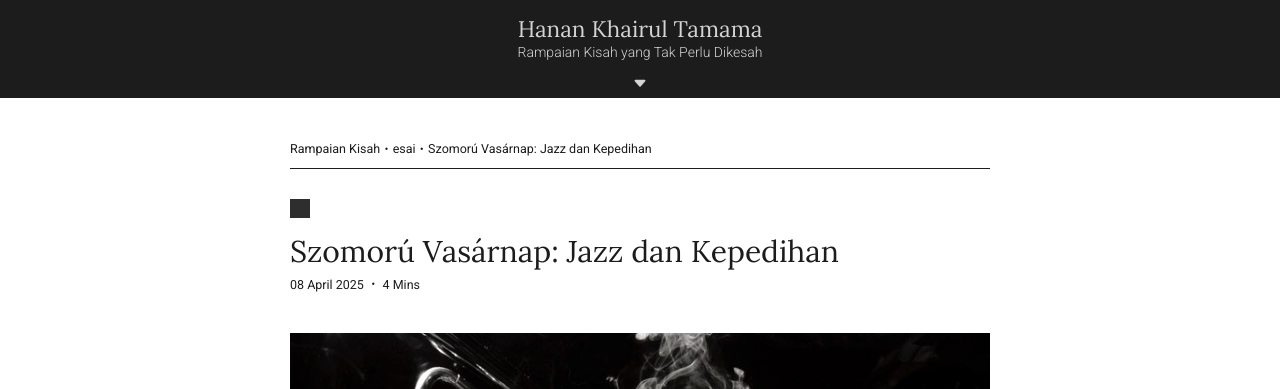
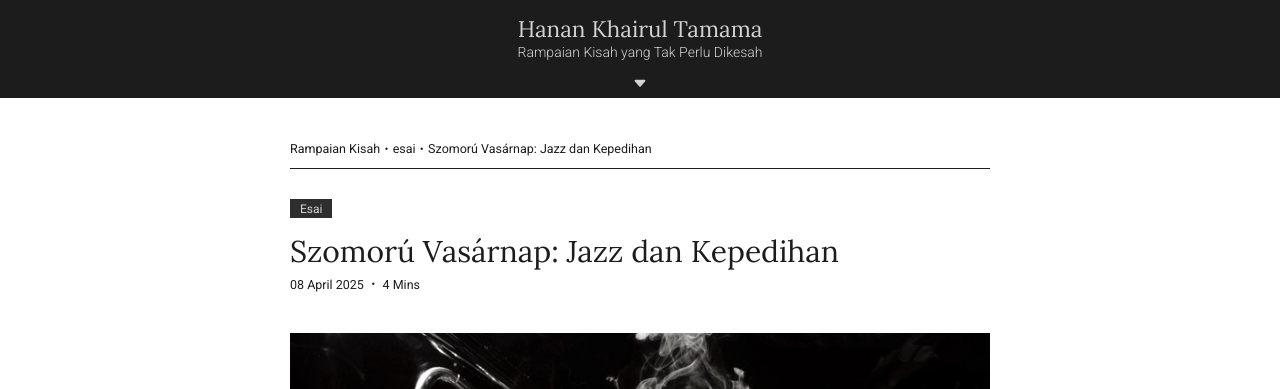
Before and after one commit to MeatBeaters/hanankhairultamama, a Jekyll site: the page built from _posts/2025-04-08-szomorú-vasárnap-jazz-dan-kepedihan.md, in a window 1280 px wide and 900 px high. Shown: the top 389 px of the window. Built offline with Jekyll 4.4.1, drawn with Linux system fonts in a browser that asks for light colours; our own code applies the rules of GitHub Pages for plain Markdown files.

Commit message:
Update 2025-04-08-szomorú-vasárnap-jazz-dan-kepedihan.md

```diff
--- a/_posts/2025-04-08-szomorú-vasárnap-jazz-dan-kepedihan.md
+++ b/_posts/2025-04-08-szomorú-vasárnap-jazz-dan-kepedihan.md
@@ -1,6 +1,7 @@
 ---
 title: "Szomorú Vasárnap: Jazz dan Kepedihan"
 image: /assets/images/jazz.jpg
+category_title: Esai
 category: esai
 ---
 Musisi jazz, meski kerap mengekspresikan lagunya dalam nada-nada mayor dan dikonstruksikan dengan progresi menyenangkan. Namun, terkadang sebuah duka bersemayam pada musik yang telah mereka cipta. Salah satu lembaran lagu jazz terkenal, dan memiliki sendu begitu mendalam, adalah “<i>Gloomy Sunday</i>“.
```
